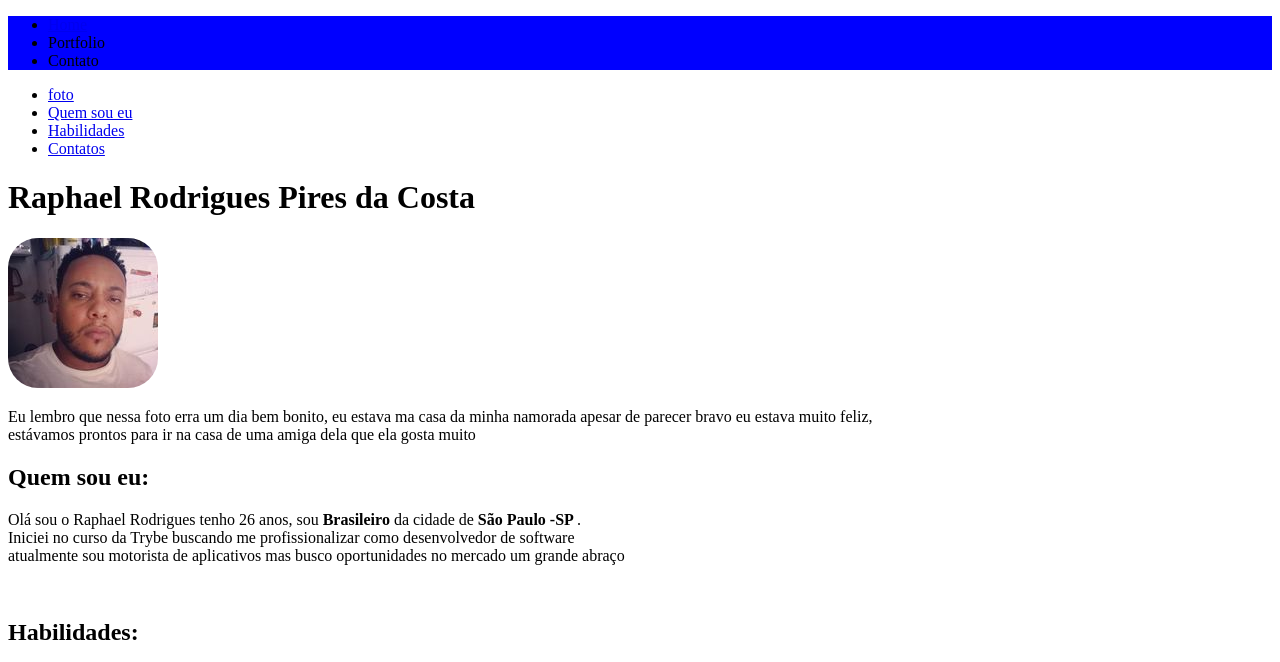
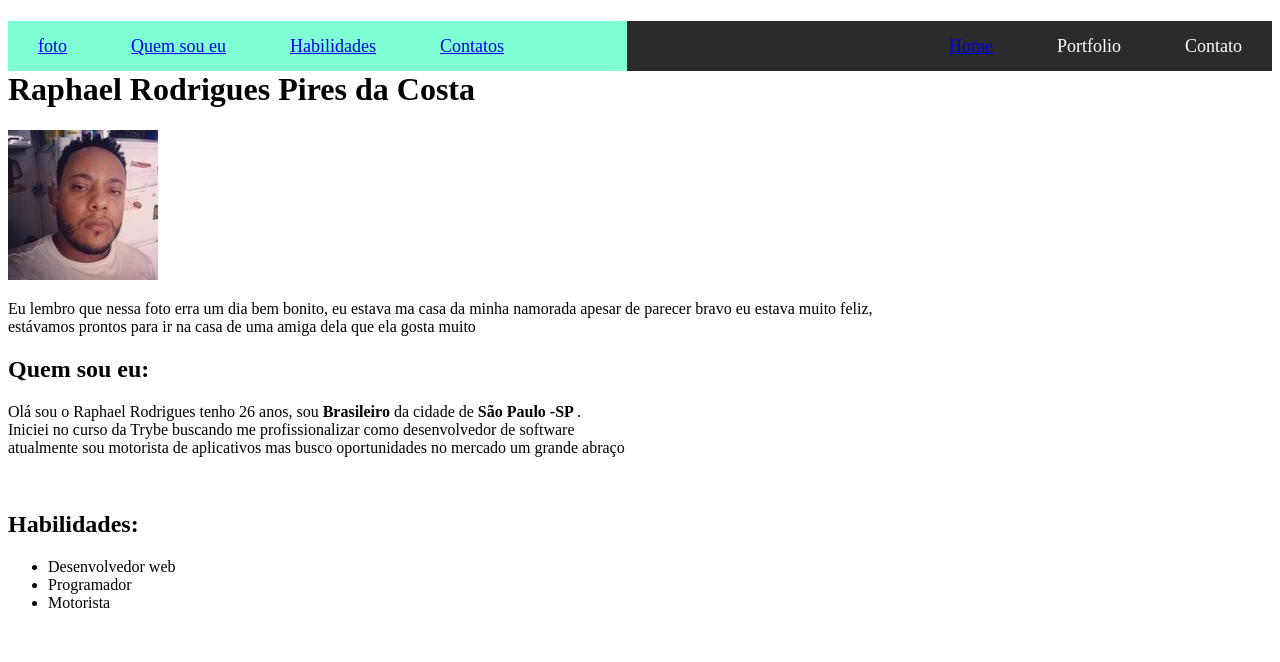
Before and after one commit to RaphaelRodrigues-costa/RaphaelRodrigues-costa.github.io, a plain HTML site: page index.html in a window 1280 px wide. Shown: the top 662 px of the page. Drawn offline with Linux system fonts and the light colour scheme.

Commit message:
alteracao no css navegacao

```diff
--- a/css/styles.css
+++ b/css/styles.css
@@ -1,7 +1,58 @@
 .navigation{
-    background-color: blue;
-    text-decoration: none;
+    background-color: #2b2b2b;
+    color: #ffffff;
+    height: 50px;
+    width: 51%;
+    float: right;
+
+
+
+}
+ .navigation ul{
+
+    margin-top: 0;
+    padding-left: 0;
+    list-style: none;
+    text-align: right;
+    height: 50px;
+
+
+
+
  }
- #foto_capa{
-     border-radius: 30px;
+.navigation li{
+
+    display: inline-block;
+    padding-left: 30px;
+    padding-right: 30px;
+    line-height: 50px;
+    font-size: 18px;
+    font-weight: 100;
+
+
+}
+
+ .sumario{
+    background-color: aquamarine;
+    height: 50px;
+    width: 49%;
+    float: left;
  }
+
+ .sumario ul{
+    margin-top: 0;
+    padding-left: 0;
+    list-style: none;
+    text-align: left;
+    height: 50px;
+ }
+
+
+ .sumario li{
+    display: inline-block;
+    padding-left: 30px;
+    padding-right: 30px;
+    line-height: 50px;
+    font-size: 18px;
+    font-weight: 100;
+}
```
